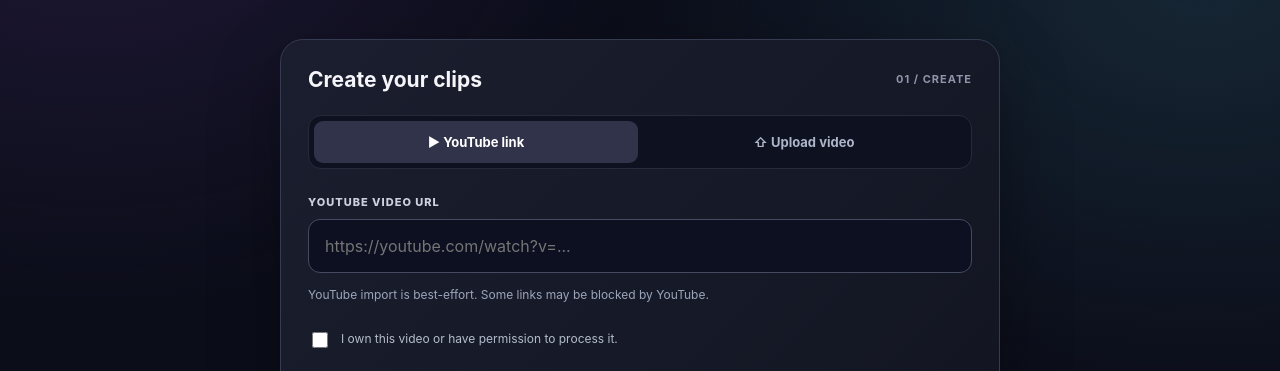
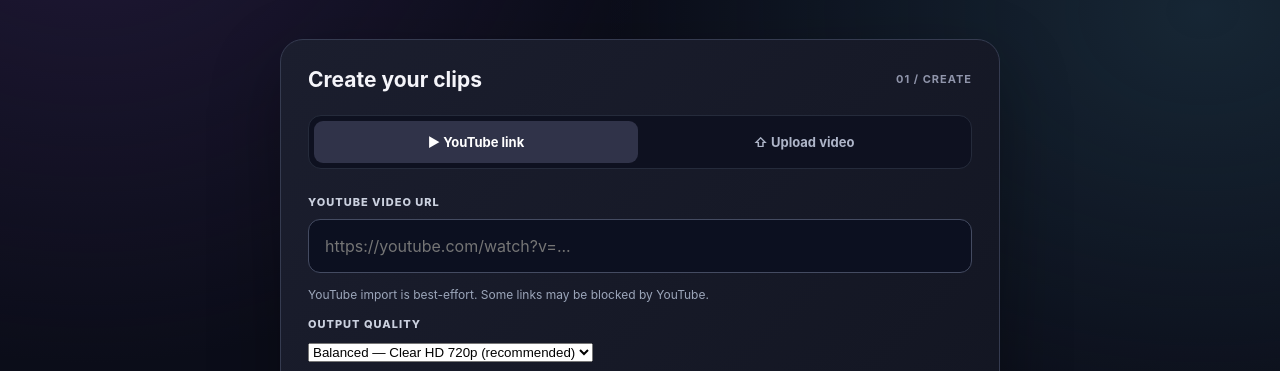
Before and after one commit to meenanaman326-gif/clipping-, a plain HTML site: page app/static/index.html in a window 1280 px wide. Shown: the part 415-786 px from the top of the page. Drawn offline with Linux system fonts and the light colour scheme.

Commit message:
Add clear HD and Full HD export options to Chrome interface

```diff
--- a/app/static/index.html
+++ b/app/static/index.html
@@ -13,6 +13,7 @@
 <form id="clip-form">
 <div id="link-pane"><label for="youtube-url">YOUTUBE VIDEO URL</label><input id="youtube-url" type="url" placeholder="https://youtube.com/watch?v=..." autocomplete="url"><p class="hint">YouTube import is best-effort. Some links may be blocked by YouTube.</p></div>
 <div id="upload-pane" hidden><label for="video-file">CHOOSE YOUR VIDEO FILE</label><input id="video-file" type="file" accept=".mp4,.mov,.mkv,.webm,video/*"><p class="hint">MP4, MOV, MKV, WebM • Up to 200 MB • Maximum 25 minutes</p></div>
+<div class="quality-options"><label for="quality">OUTPUT QUALITY</label><select id="quality" name="quality"><option value="balanced" selected>Balanced — Clear HD 720p (recommended)</option><option value="high">High Quality — Full HD 1080p (slower)</option><option value="fast">Fast Preview — 480p (lower quality)</option></select><p class="hint">Higher quality takes longer. Video clarity cannot exceed the original upload.</p></div>
 <label class="permission"><input type="checkbox" id="permission" required><span>I own this video or have permission to process it.</span></label>
 <button type="submit" id="create-btn" class="primary">✦ Generate my clips →</button>
 </form>
```
